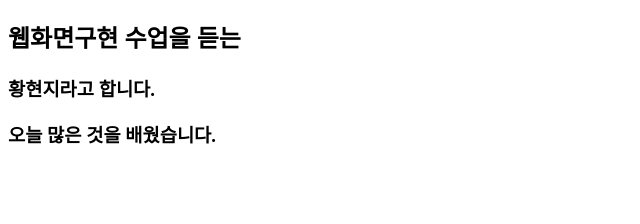
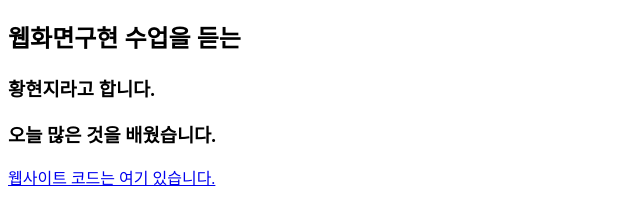
Before and after one commit to hyeonji0/24WEB_MW_T, a plain HTML site: page index.html in a window 1280 px wide. Shown: the part 70-294 px from the top of the page, without its empty margins (0-640 px from the left). Drawn offline with Linux system fonts and the light colour scheme.

Commit message:
웹사이트 링크 추가

```diff
--- a/index.html
+++ b/index.html
@@ -10,5 +10,6 @@
     <h2>웹화면구현 수업을 듣는</h2>
     <h3>황현지라고 합니다.</h3>
     <h3>오늘 많은 것을 배웠습니다.</h3>
+    <a href="https://joyful-belekoy-6bbf58.netlify.app/">웹사이트 코드는 여기 있습니다.</a>
 </body>
 </html>
```
